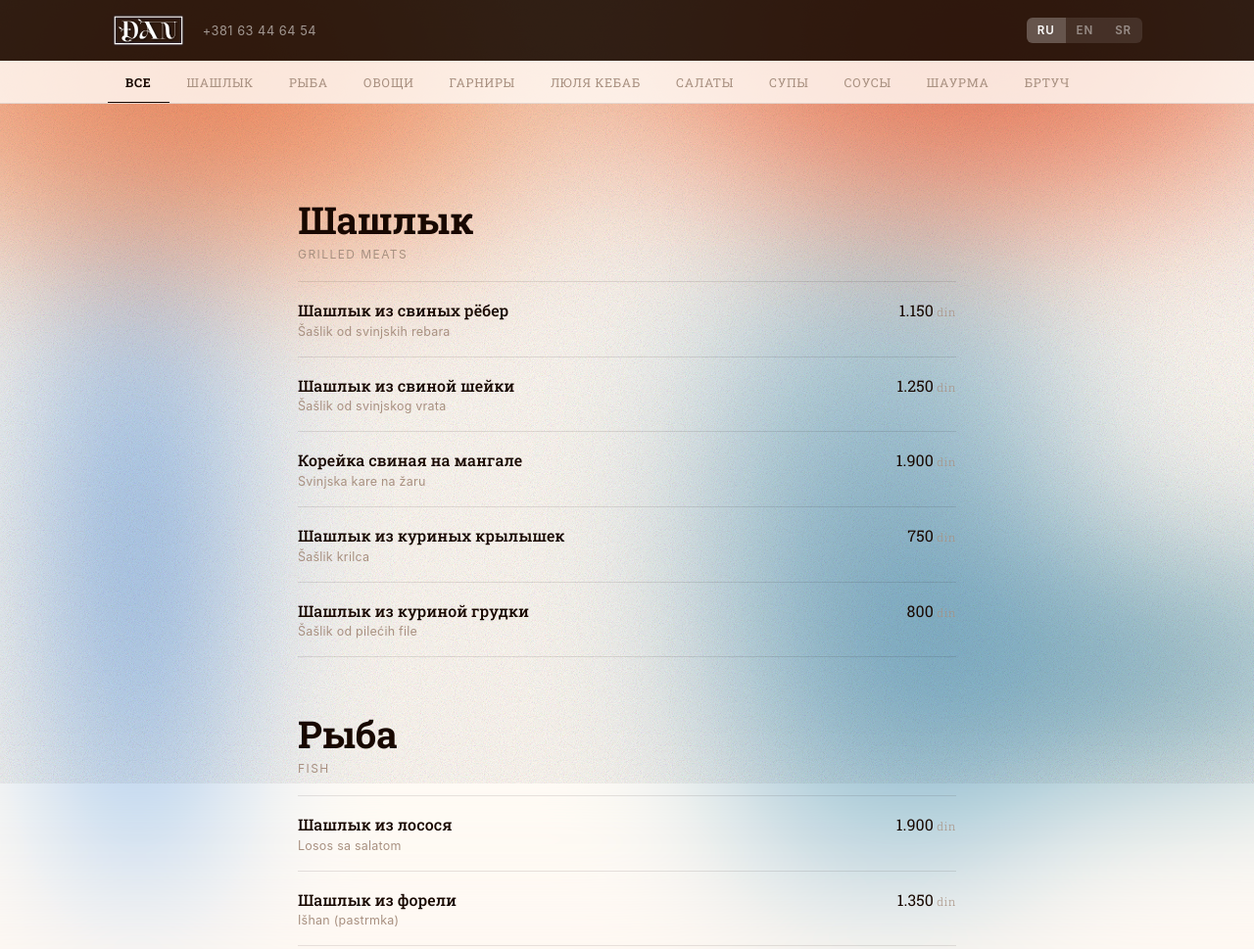
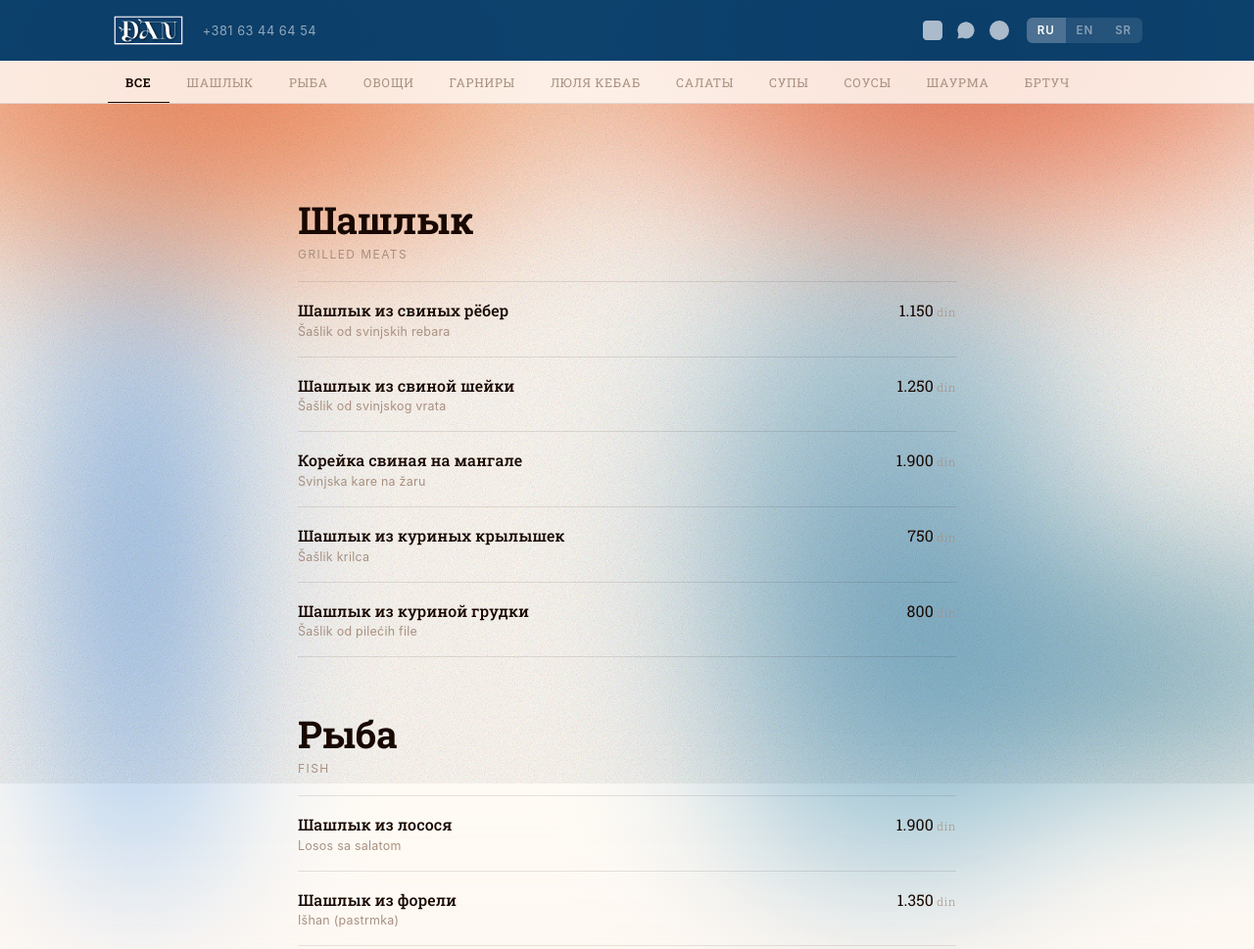
Before and after one commit to RAZ-AR/jan-restoran-landing, a plain HTML site: page docs/menu.html in a window 1280 px wide. Shown: the top 969 px of the page at 98% size. Drawn offline with Linux system fonts and the light colour scheme.

Commit message:
feat: menu header — blue #003b6b + Instagram/WhatsApp/Telegram links
Co-Authored-By: Claude Sonnet 4.6 <noreply@anthropic.com>

```diff
--- a/docs/menu.css
+++ b/docs/menu.css
@@ -73,7 +73,7 @@ body::after {
   top: 0; left: 0; right: 0;
   height: var(--header-h);
   z-index: 100;
-  background: rgba(22, 10, 2, 0.88);
+  background: rgba(0, 59, 107, 0.95);
   backdrop-filter: blur(20px);
   -webkit-backdrop-filter: blur(20px);
 }
@@ -124,6 +124,25 @@ body::after {
   color: #fff;
 }
 .lang-btn:hover:not(.active) { color: rgba(255,255,255,0.75); }
+
+.header-socials {
+  display: flex;
+  align-items: center;
+  gap: 14px;
+}
+.header-social {
+  display: flex;
+  align-items: center;
+  opacity: 0.65;
+  transition: opacity 0.18s;
+}
+.header-social:hover { opacity: 1; }
+.header-social img {
+  height: 20px;
+  width: 20px;
+  object-fit: contain;
+  filter: brightness(0) invert(1);
+}
 
 /* ── CATEGORY NAV ── */
 .categories-wrap {
--- a/docs/menu.html
+++ b/docs/menu.html
@@ -15,6 +15,17 @@
         <img src="Logo white.svg" alt="ĐAN Restoran" class="logo">
       </a>
       <a href="tel:+38163446454" class="header-phone">+381 63 44 64 54</a>
+      <div class="header-socials">
+        <a href="https://www.instagram.com/jan_belgrade" class="header-social" target="_blank" rel="noopener" aria-label="Instagram">
+          <img src="Instagram_logo_2022.svg" alt="Instagram">
+        </a>
+        <a href="https://wa.me/38163446454" class="header-social" target="_blank" rel="noopener" aria-label="WhatsApp">
+          <img src="WhatsApp.svg" alt="WhatsApp">
+        </a>
+        <a href="https://t.me/DAN_restoran" class="header-social" target="_blank" rel="noopener" aria-label="Telegram">
+          <img src="Telegram_logo.svg" alt="Telegram">
+        </a>
+      </div>
       <div class="lang-switcher">
         <button class="lang-btn active" data-lang="ru">RU</button>
         <button class="lang-btn" data-lang="en">EN</button>
```
